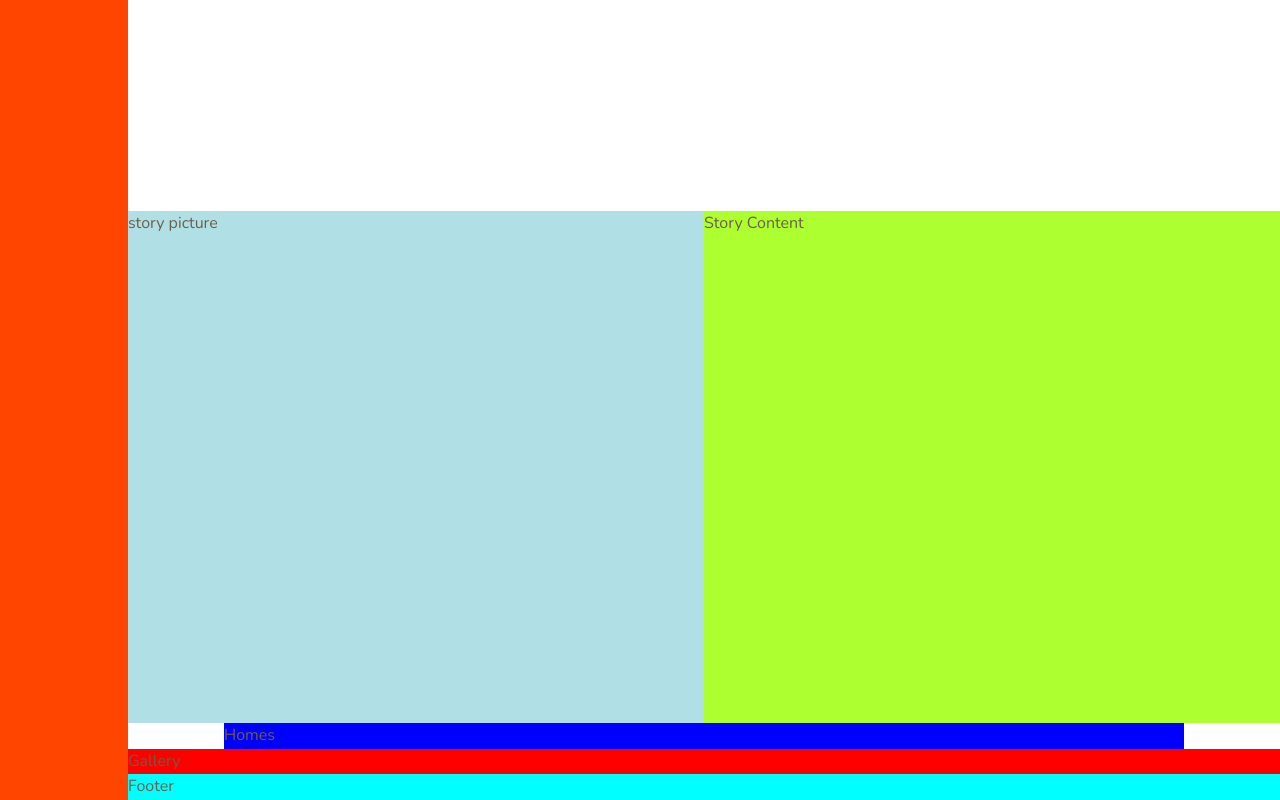
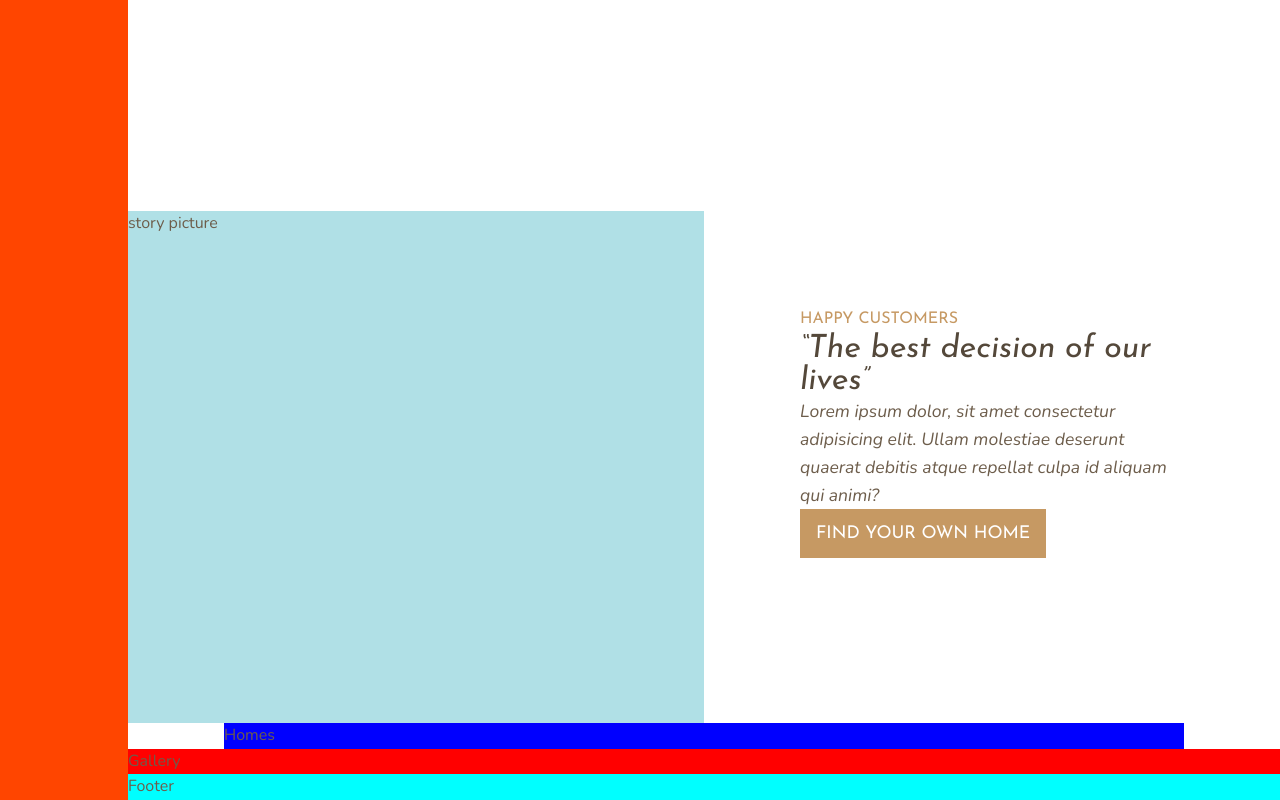
Before and after one commit to najmulmyself/Nexter, a website: page index.html in a window 1280 px wide. Shown: the part 1392-2192 px from the top of the page. Drawn offline with nearby package versions, Linux system fonts and the light colour scheme.

Commit message:
story section

```diff
--- a/index.html
+++ b/index.html
@@ -73,7 +73,12 @@
 
     <div class="story__picture">story picture</div>
 
-    <div class="story__content">Story Content</div>
+    <div class="story__content">
+      <h3 class="heading-3">Happy Customers</h3>
+      <h2 class="heading-2 heading-2--dark">&ldquo;The best decision of our lives&rdquo;</h2>
+      <p class="story__text">Lorem ipsum dolor, sit amet consectetur adipisicing elit. Ullam molestiae deserunt quaerat debitis atque repellat culpa id aliquam qui animi?</p>
+      <button class="btn">find your own home</button>
+    </div>
 
     <section class="homes">Homes</section>
 
--- a/sass/_story.scss
+++ b/sass/_story.scss
@@ -5,8 +5,14 @@
         grid-column : full-content-start / col-end 4;
     }
     &__content{
-        background-color: greenyellow;
         grid-column : col-start 5 / full-content-end;
+
+        padding: 6rem;
+    }
+
+    &__text{
+        font-size: 1.1rem;
+        font-style: italic;
     }
 
 }
--- a/sass/_typography.scss
+++ b/sass/_typography.scss
@@ -8,9 +8,24 @@
 }
 .heading-2 {
   @extend %heading;
+
+  font-size: 2rem;
+  font-style: italic;
+  line-height: 1;
+
+  &--light {
+    color: $color-grey-light-1;
+  }
+  &--dark {
+    color: $color-grey-dark-1;
+  }
 }
 .heading-3 {
   @extend %heading;
+
+  font-size: 1rem;
+  color: $color-primary;
+  text-transform: uppercase;
 }
 .heading-4 {
   // extened from heading
@@ -27,3 +42,19 @@
     color: $color-grey-dark-1;
   }
 }
+.btn{
+  border: none ;
+  background-color: $color-primary;
+  color: #fff;
+  border-radius: 0;
+  font-family: $font-display;
+  font-size: 1.1rem;
+  text-transform: uppercase;
+  cursor: pointer;
+  padding: 1rem;
+  transition: all 0.2s;
+
+  &:hover{
+    background-color: $color-primary-dark;
+  }
+}
```
Also changed, not shown: css/style.css, 1 other file.
